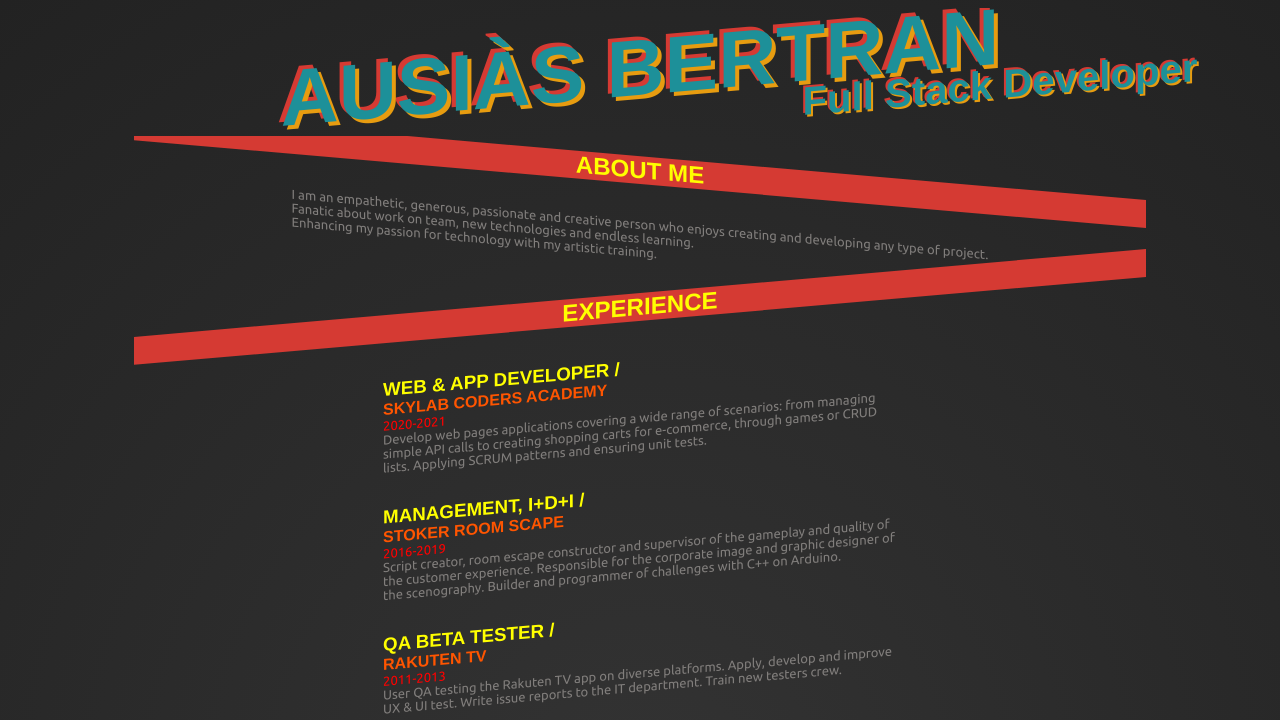
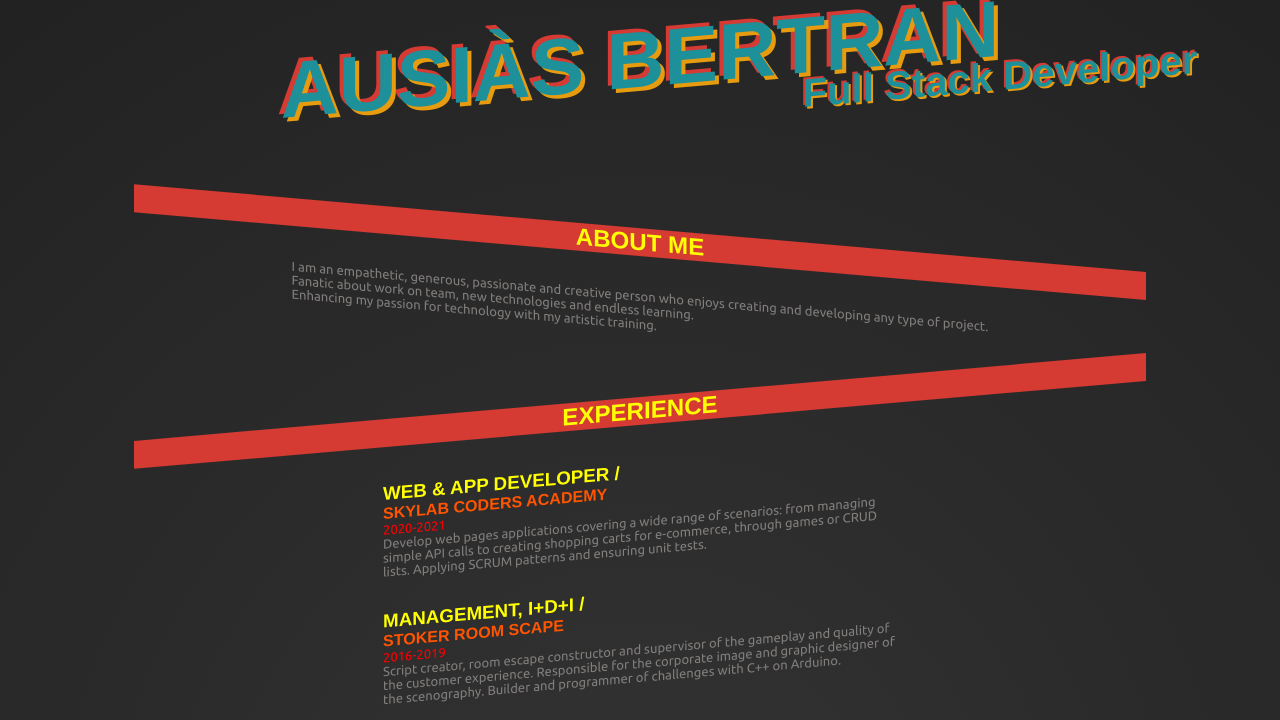
Before and after one commit to ulldecorb/CV, a plain HTML site: page index.html in a window 1280 px wide. Shown: the top 720 px of the page. Drawn offline with Linux system fonts and the light colour scheme; a web font is replaced by a local one.

Commit message:
Refactor the size margin of html articles

```diff
--- a/index.html
+++ b/index.html
@@ -211,9 +211,8 @@
         <ul class="contact__list">
             <li>
                 <a href="tel:+34615977730">
-
+                    <p>+34 615 977 730</p>
                 </a>
-                <p>+34 615 977 730</p>
             </li>
             <li>
                 <a href="mailto:ausias.bertran@gmail.com">
--- a/style/style.scss
+++ b/style/style.scss
@@ -60,6 +60,11 @@ body {
     top: 5vh;
     text-align: center;
     overflow:hidden;
+    position: fixed;
+    top: 0;
+    z-index: 2;
+    // background-color: #000;
+
 
     &__title{
         font-family: 'Sarpanch', sans-serif;
@@ -91,6 +96,7 @@ body {
     .about-me {
         @include flex( column, center, center);
         cursor:pointer;
+        margin-bottom: 4vh;
 
         &__box {
             @include flex( row, center, center);
@@ -105,6 +111,7 @@ body {
     .experience {
         @include flex( column, center, center);
         cursor:pointer;
+        margin-bottom: 4vh;
 
         h3 + h4 {
             color: $company;
@@ -206,7 +213,7 @@ body {
     }
 
     article:first-child {
-        margin-top: 0vh;
+        margin-top: 25vh;
     }
 
     article:last-child {
```
Also changed, not shown: style/style.css, 1 other file.
